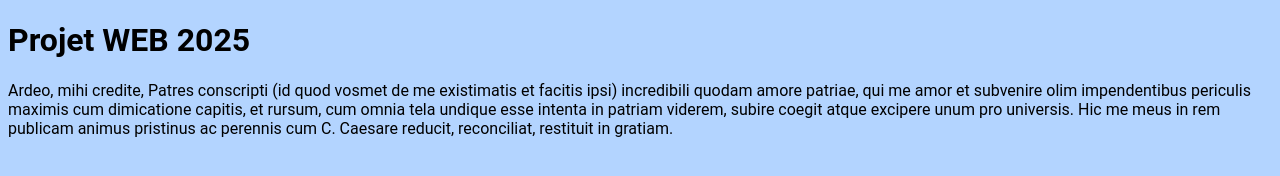
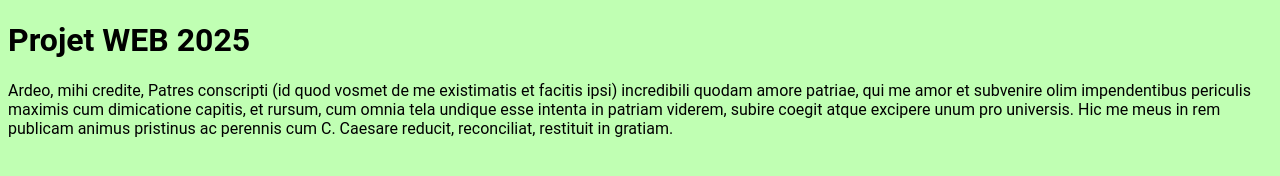
Before and after one commit to Osmanistos/EGL_2025_JUIN, a plain HTML site: page index.html in a window 1280 px wide. Drawn offline with Linux system fonts and the light colour scheme.

Commit message:
modification background-color body

```diff
--- a/css/style.css
+++ b/css/style.css
@@ -1,7 +1,7 @@
 @import url('https://fonts.googleapis.com/css2?family=Open+Sans:wght@400;700&family=Merriweather:wght@400;700&display=swap');
 
 body {
-    background-color: rgb(179, 212, 255);
+    background-color: rgb(192, 255, 179);
     font-family: 'Roboto', sans-serif;
     /* font-family: 'Lora', serif; */
 }
```
